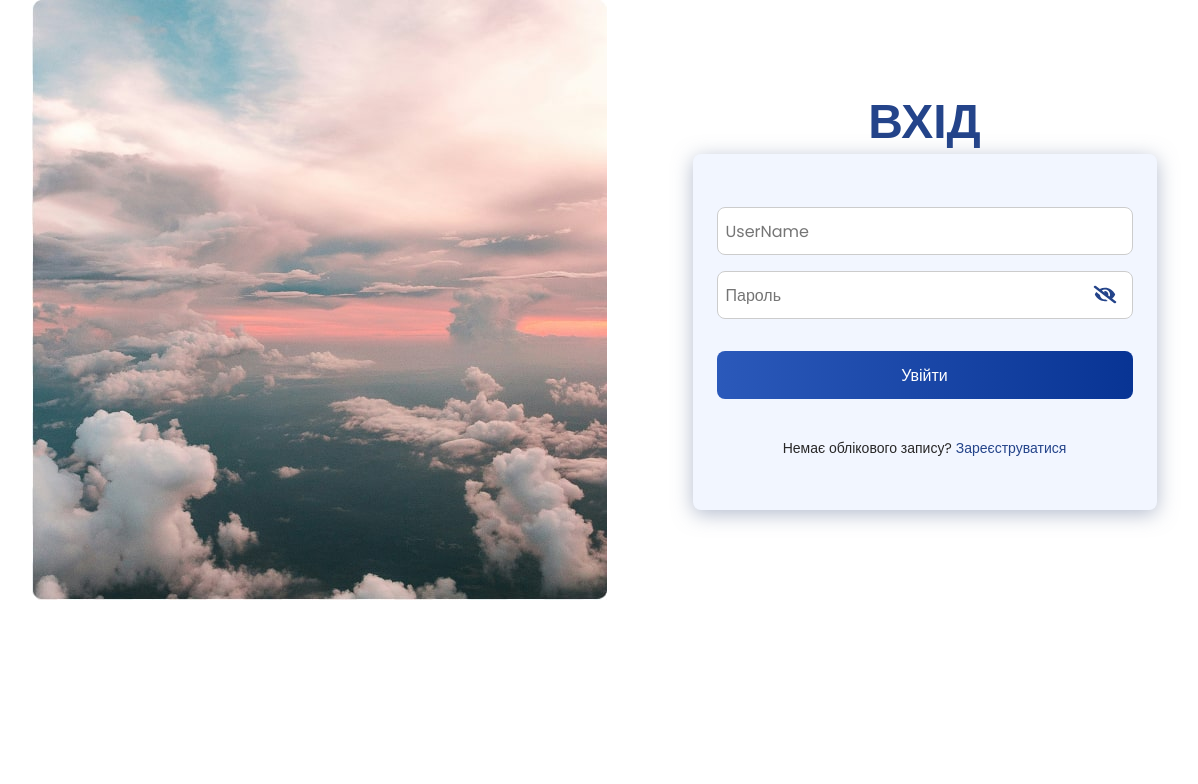
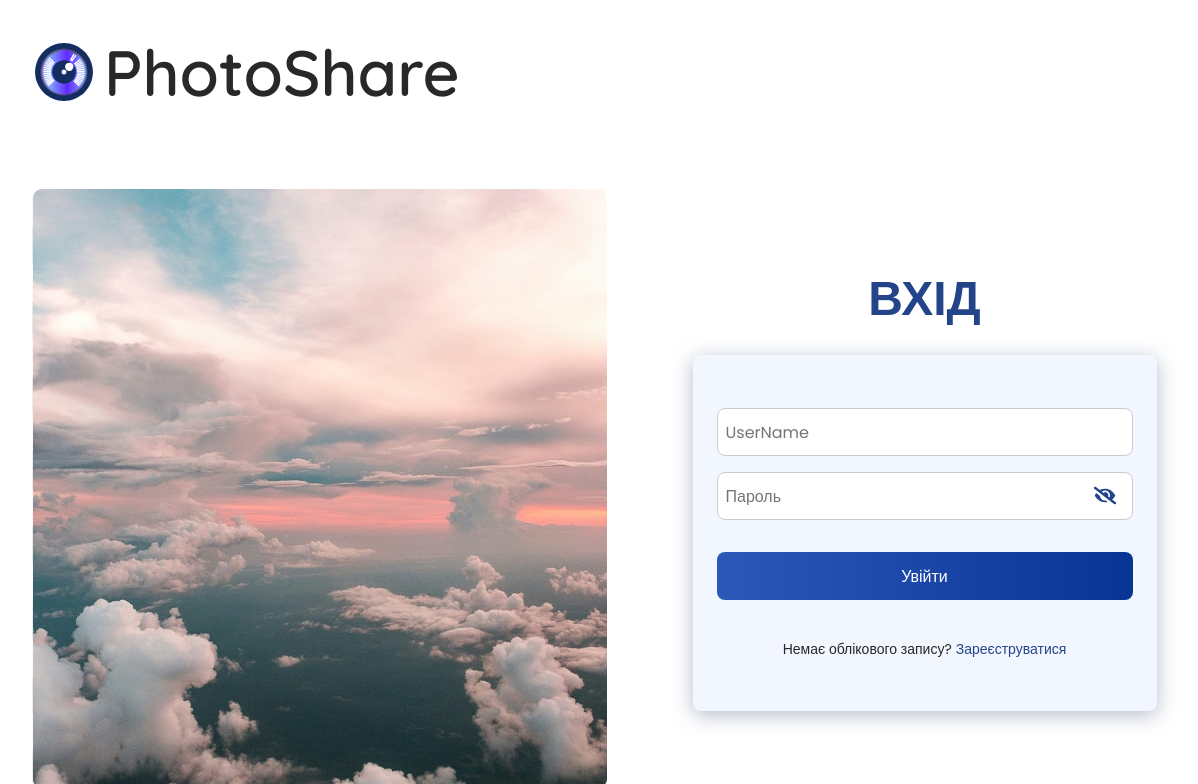
Before and after one commit to GoIT-Python-Web/Front-end-Python-Web-PhotoShare, a React (Vite) app: page /login in a window 1536 px wide. Shown: the top 784 px of the page, without its empty margins (174-1372 px from the left). Built offline with nearby package versions, Linux system fonts and the light colour scheme; a web font is replaced by a local one.

Commit message:
Updates  for Logo Component & small fix for SignInPage

```diff
--- a/src/components/Header/Header.jsx
+++ b/src/components/Header/Header.jsx
@@ -21,7 +21,7 @@ const Header = () => {
   return (
     <header className={css.header}>
       <div className={`container ${css.headerСontainer}`}>
-        <Logo className={css.logo} />
+        <Logo logoImg="headerLogo" logoTitle="headerTitle" display="header" />
         <div className={css.headerWrap}>
           <button className={css.burgerBtn} onClick={toggleMenu}>
             {menuIsOpen ? (
--- a/src/components/Header/Header.module.css
+++ b/src/components/Header/Header.module.css
@@ -110,9 +110,9 @@
 
 @media only screen and (min-width: 768px) {
   .header {
-    min-width: 696px;
+    min-width: 768px;
     height: 80px;
-    padding: 20px 36px;
+    padding: 20px 0;
   }
 
   .headerСontainer {
@@ -133,10 +133,6 @@
   .burgerIcon {
     max-width: 32px;
     max-height: 32px;
-  }
-
-  .logo {
-    display: flex;
   }
 
   .sidebar {
@@ -161,8 +157,8 @@
 
 @media only screen and (min-width: 1440px) {
   .header {
-    min-width: 1196px;
-    padding: 17.5px 72px;
+    min-width: 1440px;
+    padding: 17px 0;
   }
 
   .headerWrap {
--- a/src/components/Logo/Logo.jsx
+++ b/src/components/Logo/Logo.jsx
@@ -1,12 +1,16 @@
 import css from "./Logo.module.css";
 
-const Logo = () => {
+const Logo = ({
+  display = "header",
+  logoImg = "headerLogo",
+  logoTitle = "headerTitle",
+}) => {
   return (
     <>
-      <div className={css.logoBox}>
-        <a href="#" className={css.logoLink}>
-          <img className={css.logoImg} src="/favicon.svg" alt="Logo" />
-          <span className={css.logoTitle}>PhotoShare</span>
+      <div className={`${css.logoBox} ${css[display]}`}>
+        <a href="#" className={css.link}>
+          <img className={css[logoImg]} src="/favicon.svg" alt="Logo" />
+          <span className={`${css.title} ${css[logoTitle]}`}>PhotoShare</span>
         </a>
       </div>
     </>
--- a/src/components/Logo/Logo.module.css
+++ b/src/components/Logo/Logo.module.css
@@ -5,15 +5,13 @@
 @media only screen and (min-width: 768px) {
   .logoBox {
     display: flex;
-    align-items: center;
-    justify-content: center;
-    width: 177px;
-    height: 38px;
   }
-  .logoLink {
+  .sign {
+    display: none;
+  }
+  .link {
     display: flex;
     align-items: center;
-    justify-content: space-between;
     column-gap: 8px;
     text-decoration: none;
     font-family: var(--third-family);
@@ -24,13 +22,16 @@
     height: 100%;
     padding: 0;
   }
-  .logoImg {
+  .headerLogo {
     width: 28px;
     height: 28px;
   }
-  .logoTitle {
+  .title {
     font-family: var(--third-family);
     font-weight: 600;
+    text-shadow: 0 4px 4px 0 rgba(0, 0, 0, 0.25);
+  }
+  .headerTitle {
     font-size: 25px;
     color: #fdfdfd;
   }
@@ -38,17 +39,30 @@
 
 @media only screen and (min-width: 1440px) {
   .logoBox {
-    min-width: 236px;
-    height: 46px;
+    display: flex;
+    align-items: center;
   }
-  .logoImg {
-    width: 29px;
-    height: 28px;
+  .header {
+    padding: 4px 16.5px;
   }
-  .logoLink {
+  .sign {
+    display: flex;
+    margin-bottom: 85px;
+    padding-top: 40px;
+    padding-left: 86px;
+  }
+  .link {
     font-size: 30px;
   }
-  .logoTitle {
+  .signLogo {
+    width: 64px;
+    height: 64px;
+  }
+  .headerTitle {
     font-size: 30px;
   }
+  .signTitle {
+    font-size: 64px;
+    color: var(--additional-text-title);
+  }
 }
--- a/src/pages/SignInPage/SignInPage.jsx
+++ b/src/pages/SignInPage/SignInPage.jsx
@@ -6,6 +6,7 @@ const SignInPage = () => {
   return (
     <>
       <div className="container">
+        <Logo logoImg="signLogo" logoTitle="signTitle" display="sign" />
         <div className={css.wrap}>
           <picture className={css.img}>
             <source
--- a/src/pages/SignInPage/SignInPage.module.css
+++ b/src/pages/SignInPage/SignInPage.module.css
@@ -2,6 +2,7 @@
   display: none;
 }
 .wrap {
+  padding-top: 90px;
   display: flex;
   align-items: center;
   justify-content: center;
@@ -18,8 +19,12 @@
 }
 
 @media only screen and (min-width: 768px) {
+  .signIn {
+    padding: 0;
+  }
   .wrap {
     flex-direction: column;
+    padding: 0;
   }
   .img {
     position: relative;
@@ -33,7 +38,7 @@
     position: absolute;
     top: 50%;
     left: 50%;
-    transform: translateX(-50%);
+    transform: translateX(-50%) translateY(-50%);
     width: 421px;
     font-family: var(--font5);
     font-size: 48px;
@@ -42,6 +47,10 @@
 }
 
 @media only screen and (min-width: 1440px) {
+  /* .signIn {
+    padding-top: 40px;
+    padding-left: 86px;
+  } */
   .wrap {
     flex-direction: row;
     column-gap: 86px;
@@ -56,6 +65,6 @@
   }
   .title {
     font-size: 48px;
-    margin-bottom: 0;
+    margin-bottom: 24px;
   }
 }
```
